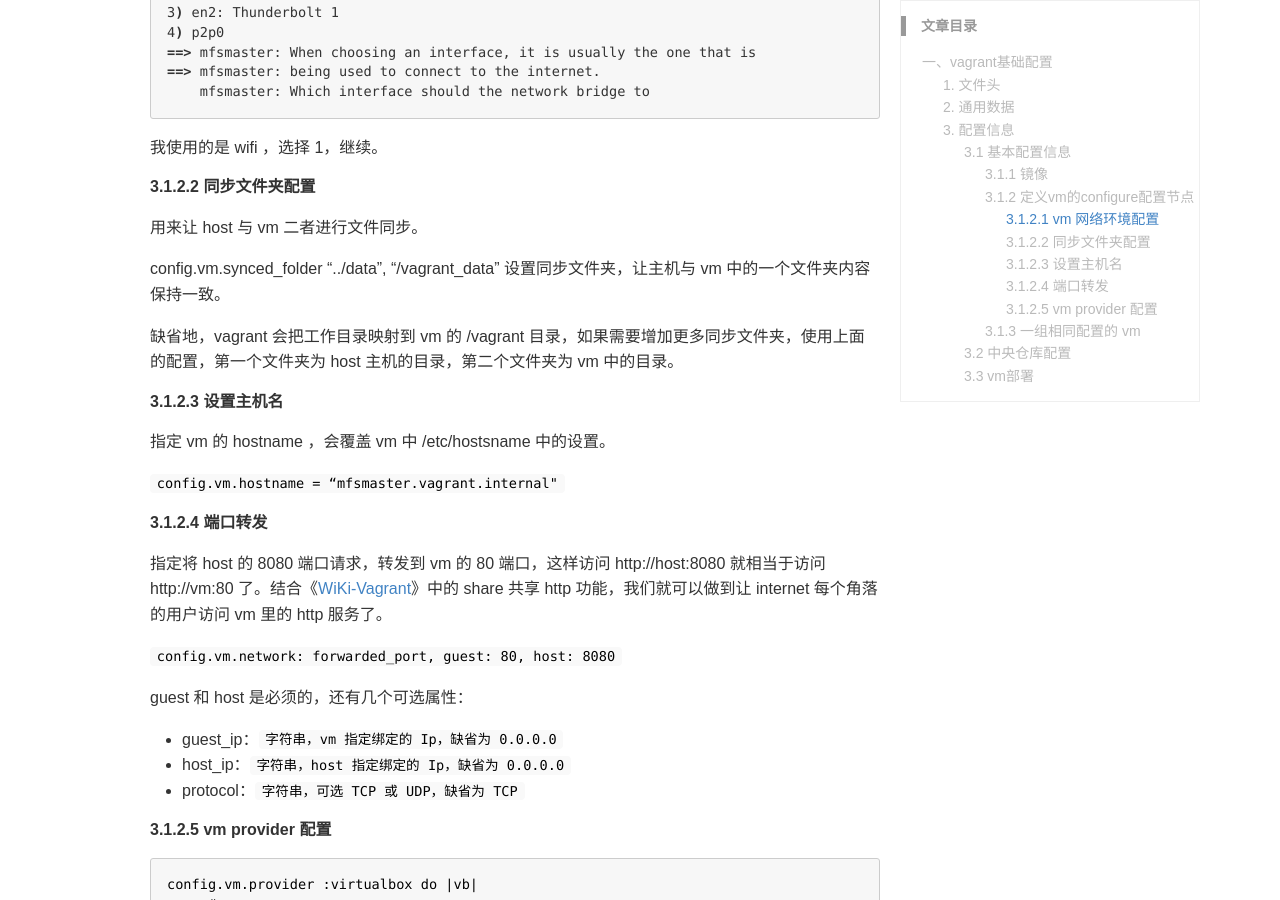
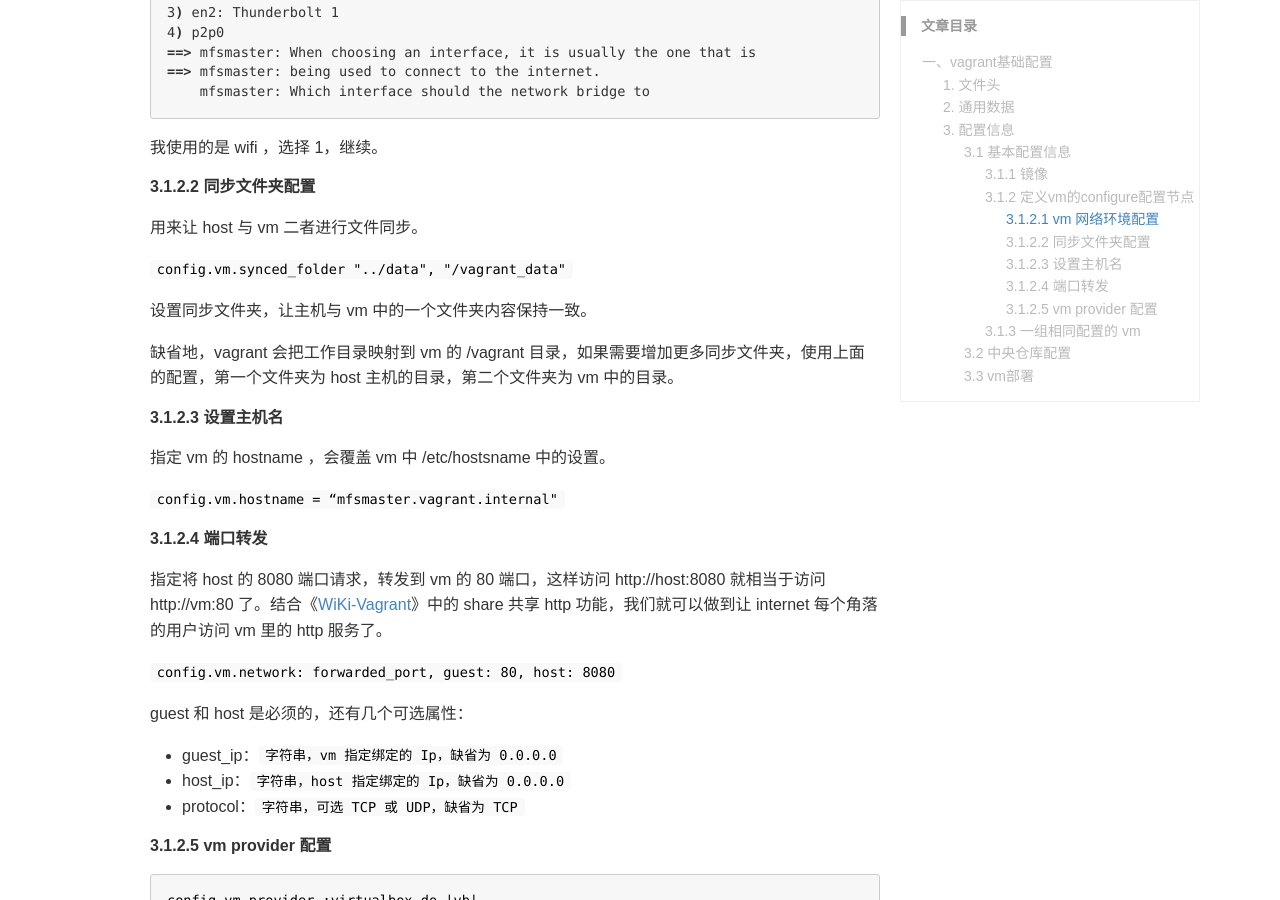
Before and after one commit to outmanzzq/outmanzzq.github.io, a Jekyll site: the page built from _posts/2018-01-16-vagrant-vagrantfile.md, in a window 1280 px wide and 900 px high, scrolled down 3953 px. Built offline with Jekyll 4.4.1, drawn with Linux system fonts in a browser that asks for light colours; comment, search, counter and statistics services are not loaded; some of the changed text lies outside the part shown.

```diff
--- a/_posts/2018-01-16-vagrant-vagrantfile.md
+++ b/_posts/2018-01-16-vagrant-vagrantfile.md
@@ -195,7 +195,8 @@ config.vm.network "public_network"
 
 用来让 host 与 vm 二者进行文件同步。
 
-config.vm.synced_folder "../data", "/vagrant_data"
+`config.vm.synced_folder "../data", "/vagrant_data"`
+
 设置同步文件夹，让主机与 vm 中的一个文件夹内容保持一致。
 
 缺省地，vagrant 会把工作目录映射到 vm 的 /vagrant 目录，如果需要增加更多同步文件夹，使用上面的配置，第一个文件夹为 host 主机的目录，第二个文件夹为 vm 中的目录。
@@ -275,7 +276,7 @@ v.customize ["modifyvm", :id, "--name", “mfsserver3", "--memory", “2048"]
 
 扩展一下，如果创建的虚机很多，vm 都混杂在一起，我们都知道 virtualbox 支持对vm进行分组。要在 vagrant 使用分组，可以在 mfs的vagrantfile 中如下自定义：
 
-`vb.customize ["modifyvm",:id,"--groups",”/mfs"]
+`vb.customize ["modifyvm",:id,"--groups",”/mfs"]`
 
 参数说明：
 
```
